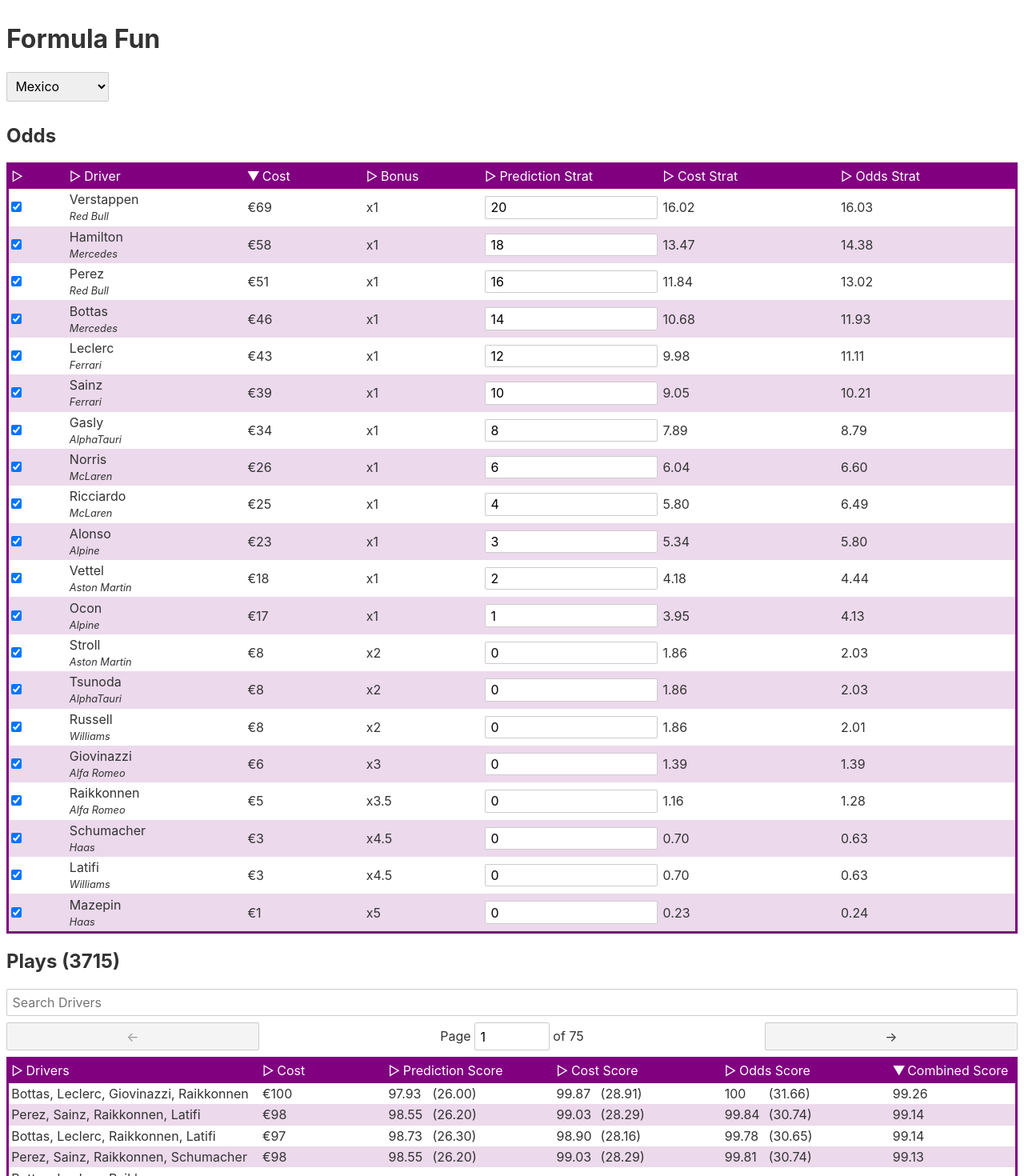
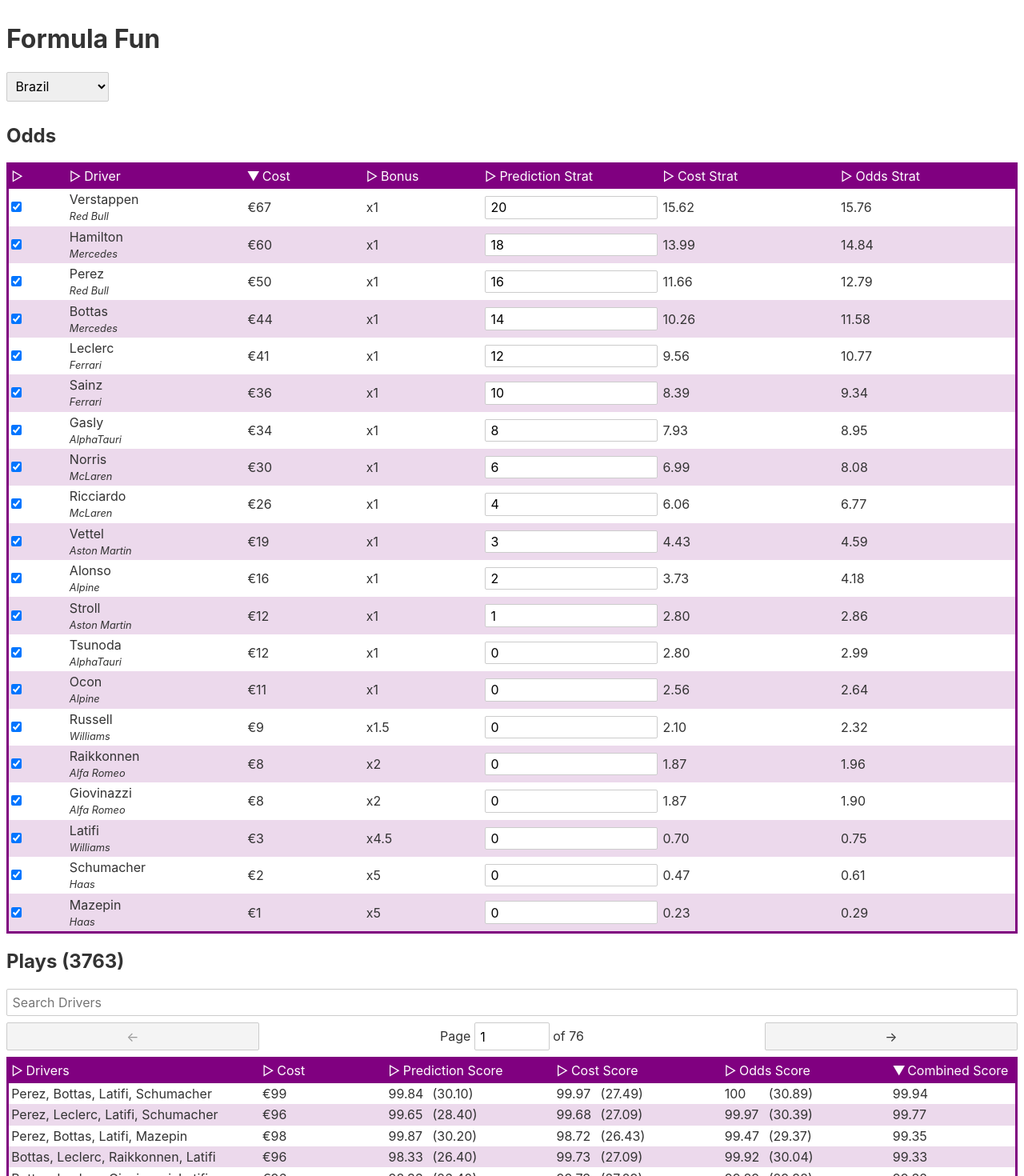
Before and after one commit to decepulis/formula-fun, a Svelte app: page / in a window 1280 px wide. Shown: the top 1470 px of the page at 80% size. Built offline with nearby package versions, Linux system fonts and the light colour scheme.

Commit message:
Mexico results; Brazil odds

```diff
--- a/src/season.ts
+++ b/src/season.ts
@@ -824,5 +824,52 @@
       Russell: { o1: 200000, o3: 5000, o6: 2500, o10: 200 },
       Latifi: { o1: 100000, o3: 50000, o6: 10000, o10: 800 },
     },
+    results: [
+      "Verstappen",
+      "Hamilton",
+      "Perez",
+      "Gasly",
+      "Leclerc",
+      "Sainz",
+      "Vettel",
+      "Raikkonnen",
+      "Alonso",
+      "Norris",
+      "Giovinazzi",
+      "Ricciardo",
+      "Ocon",
+      "Stroll",
+      "Russell",
+      "Bottas",
+      "Latifi",
+      "Mazepin",
+      "Tsunoda",
+      "Schumacher",
+    ],
+  },
+  {
+    race: "Brazil",
+    odds: {
+      Hamilton: { o1: 225, o3: -350, o6: -500, o10: -800 },
+      Bottas: { o1: 2000, o3: 135, o6: -300, o10: -600 },
+      Verstappen: { o1: -175, o3: -350, o6: -500, o10: -700 },
+      Perez: { o1: 1000, o3: -135, o6: -400, o10: -600 },
+      Leclerc: { o1: 5000, o3: 300, o6: -300, o10: -800 },
+      Sainz: { o1: 5000, o3: 500, o6: -165, o10: -600 },
+      Ricciardo: { o1: 8000, o3: 800, o6: 135, o10: -200 },
+      Norris: { o1: 6600, o3: 800, o6: -140, o10: -250 },
+      Stroll: { o1: 25000, o3: 4000, o6: 1000, o10: 135 },
+      Vettel: { o1: 25000, o3: 2000, o6: 550, o10: -200 },
+      Alonso: { o1: 50000, o3: 2000, o6: 300, o10: 120 },
+      Ocon: { o1: 50000, o3: 3300, o6: 800, o10: 185 },
+      Gasly: { o1: 5000, o3: 500, o6: -165, o10: -350 },
+      Tsunoda: { o1: 25000, o3: 5000, o6: 1600, o10: 100 },
+      Raikkonnen: { o1: 50000, o3: 25000, o6: 5000, o10: 175 },
+      Giovinazzi: { o1: 50000, o3: 25000, o6: 5000, o10: 185 },
+      Schumacher: { o1: 50000, o3: 25000, o6: 5000, o10: 1000 },
+      Mazepin: { o1: 50000, o3: 25000, o6: 10000, o10: 2500 },
+      Russell: { o1: 10000, o3: 3300, o6: 1000, o10: 225 },
+      Latifi: { o1: 50000, o3: 25000, o6: 6600, o10: 700 },
+    },
   },
 ];
```
